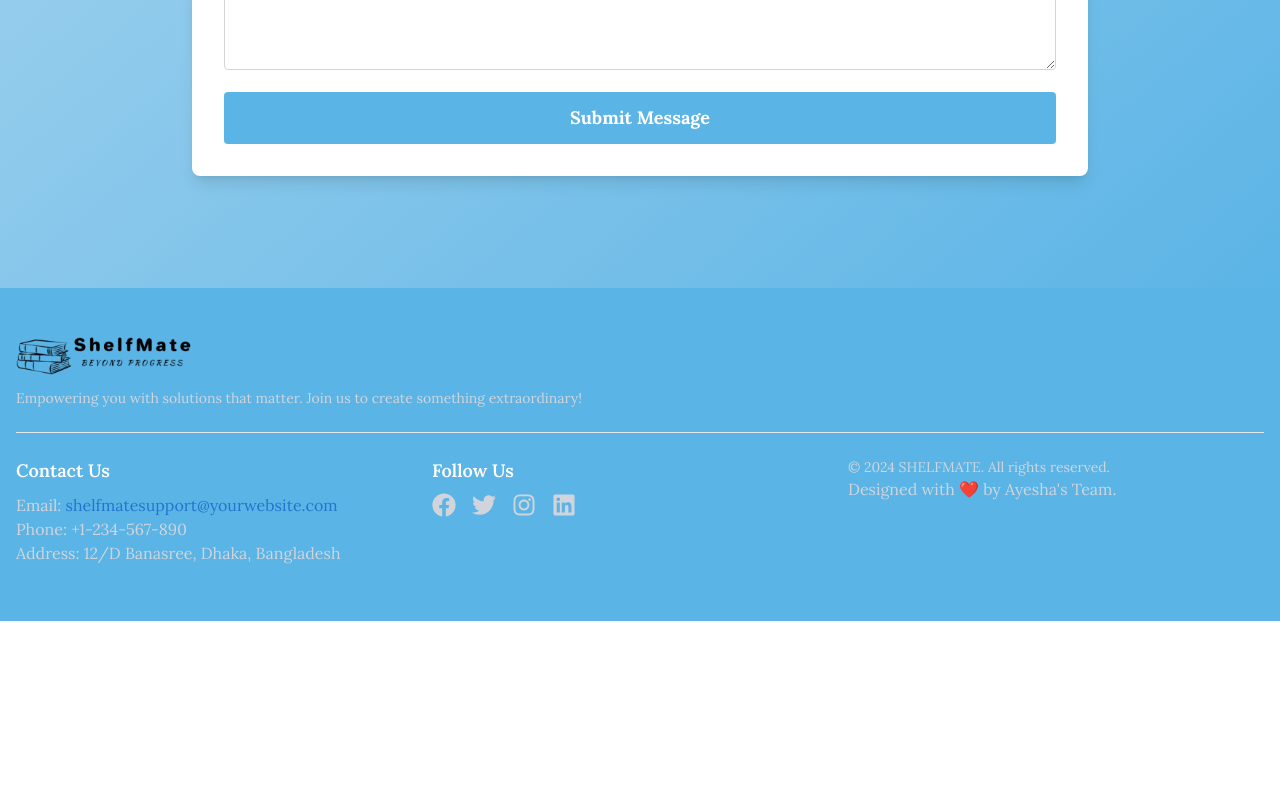
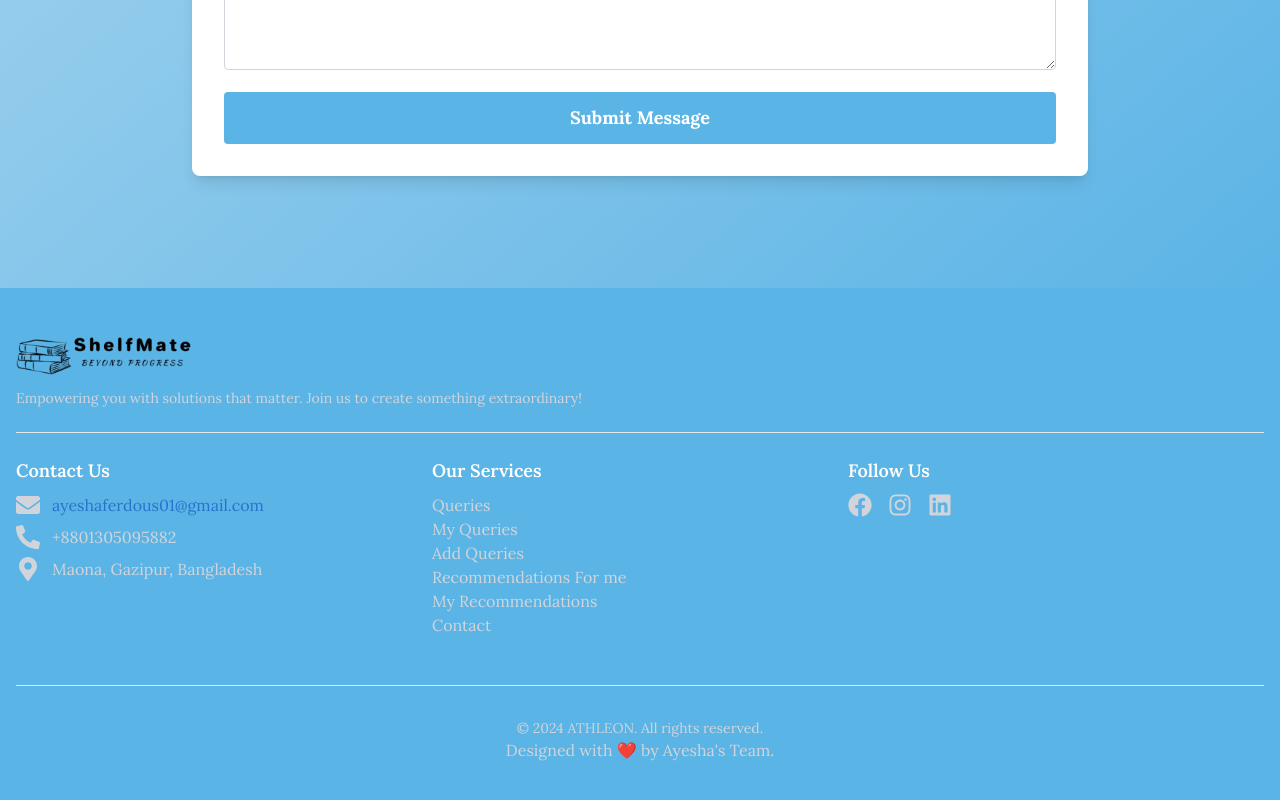
Before and after one commit to AyeshaFerdous/shelfMate, a React (Vite) app in the folder Client/: page /home/contact in a window 1280 px wide. Shown: the part 796-1596 px from the top of the page. Before the commit the page ends 1417 px from the top, so only its background shows below. Built offline with nearby package versions, Linux system fonts and the light colour scheme; no server answers.

Commit message:
change some footer design

```diff
--- a/Client/src/Pages/Shared components/Footer.jsx
+++ b/Client/src/Pages/Shared components/Footer.jsx
@@ -1,8 +1,8 @@
 import React from "react";
 
-import { FaFacebook, FaTwitter, FaInstagram, FaLinkedin } from "react-icons/fa";
+import { FaFacebook, FaTwitter, FaInstagram, FaLinkedin, FaEnvelope, FaPhoneAlt, FaMapMarkerAlt } from "react-icons/fa";
 import Logo from '../../assets/logo.png'
-
+import { Link } from "react-router-dom";
 const Footer = () => {
   return (
     <div>
@@ -23,23 +23,38 @@ const Footer = () => {
           {/* Divider */}
           <hr className="border-white-700 my-6" />
           {/* Footer Content */}
-          <div className="flex flex-wrap justify-between text-center md:text-left">
+          <div className="grid grid-cols-1 md:grid-cols-3 text-center md:text-left">
             {/* Contact Info */}
-            <div className="mb-6 md:w-1/3">
+            <div className="mb-6 ">
               <h3 className="text-lg font-semibold text-white mb-2">
                 Contact Us
               </h3>
-              <p>
-                Email:{" "}
+              <p className="flex gap-3 mb-2">
+                <FaEnvelope className="text-2xl"></FaEnvelope>
                 <a
-                  href="mailto:shelfmatesupport@yourwebsite.com"
+                  href="mailto:athleonsupport@yourwebsite.com"
                   className="text-[#2375cc] hover:underline"
                 >
-                 shelfmatesupport@yourwebsite.com
+                  ayeshaferdous01@gmail.com
                 </a>
               </p>
-              <p>Phone: +1-234-567-890</p>
-              <p>Address: 12/D Banasree, Dhaka, Bangladesh</p>
+              <p className="flex gap-3 mb-2"><FaPhoneAlt className="text-2xl"></FaPhoneAlt><span>+8801305095882</span> </p>
+              <p className="flex gap-3 mb-2"><FaMapMarkerAlt className="text-2xl"></FaMapMarkerAlt><span>Maona, Gazipur, Bangladesh</span> </p>
+            </div>
+
+              {/* Services */}
+              <div className="mb-6">
+              <h3 className="text-lg font-semibold text-white mb-2">
+                Our Services
+              </h3>
+              <ul className="text-md">
+                <li><Link to="/queries" className="hover:text-white">Queries</Link></li>
+                <li><Link to="/my-queries" className="hover:text-white">My Queries</Link></li>
+                <li><Link to="/add-queries" className="hover:text-white">Add Queries</Link></li>
+                <li><Link to="/recommendations-for-me" className="hover:text-white"></Link>Recommendations For me</li>
+                <li><Link to="/my-recommendations" className="hover:text-white"></Link>My Recommendations</li>
+                <li><Link to="/home/contact" className="hover:text-white">Contact</Link></li>
+              </ul>
             </div>
             {/* Social Media Links */}
             <div className="mb-6 md:w-1/3">
@@ -48,43 +63,41 @@ const Footer = () => {
               </h3>
               <div className="flex justify-center md:justify-start space-x-4">
                 <a
-                  href="#"
-                  className="text-gray-300 hover:text-[#23cc8b]"
+                  href="https://www.facebook.com/ayesha.ferdous.94"
+                  className="text-gray-300 hover:text-white"
                   aria-label="Facebook"
                 >
                   <FaFacebook size={24} />
                 </a>
+
                 <a
-                  href="#"
-                  className="text-gray-300 hover:text-[#23cc8b]"
-                  aria-label="Twitter"
-                >
-                  <FaTwitter size={24} />
-                </a>
-                <a
-                  href="#"
-                  className="text-gray-300 hover:text-[#23cc8b]"
+                  href="https://www.instagram.com/ayeshaferdous31/"
+                  className="text-gray-300 hover:text-white"
                   aria-label="Instagram"
                 >
                   <FaInstagram size={24} />
                 </a>
                 <a
-                  href="#"
-                  className="text-gray-300 hover:text-[#23cc8b]"
+                  href="https://www.linkedin.com/in/ayesha-ferdous-682419317/"
+                  className="text-gray-300 hover:text-white"
                   aria-label="LinkedIn"
                 >
                   <FaLinkedin size={24} />
                 </a>
               </div>
             </div>
-            {/* Copyright */}
-            <div className="md:w-1/3">
+
+          </div>
+
+             {/* Divider */}
+         <hr className="border-white-700 my-6" />
+          {/* Copyright */}
+          <div className="text-center py-2">
               <p className="text-sm">
-                &copy; 2024 SHELFMATE. All rights reserved.
+                &copy; 2024 ATHLEON. All rights reserved.
               </p>
               <p>Designed with ❤️ by Ayesha's Team.</p>
             </div>
-          </div>
         </div>
       </footer>
     </div>
```
